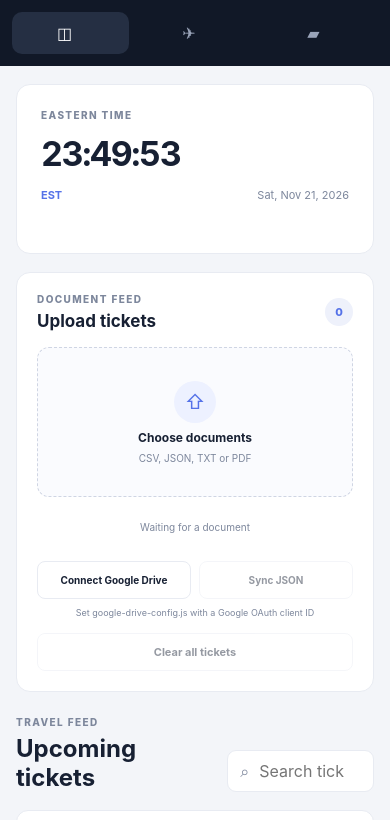
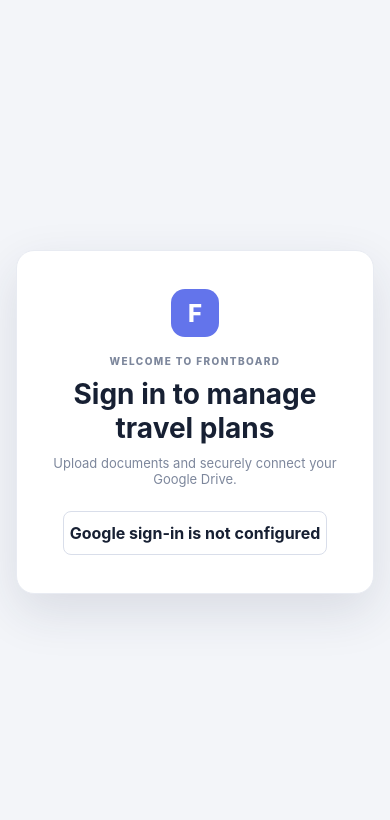
Before and after one commit to careerelevate/FrontBoard, a plain HTML site: page index.html in a window 390 px wide. Shown: the top 820 px of the page. Drawn offline with Linux system fonts and the light colour scheme.

Commit message:
Add Google account sign-in page
Co-authored-by: Copilot <223556219+Copilot@users.noreply.github.com>

```diff
--- a/index.html
+++ b/index.html
@@ -12,6 +12,20 @@
     <script src="script.js" defer></script>
   </head>
   <body>
+    <section class="sign-in-screen" id="sign-in-screen" aria-label="Sign in">
+      <div class="sign-in-card">
+        <span class="sign-in-brand" aria-hidden="true">F</span>
+        <p class="eyebrow">WELCOME TO FRONTBOARD</p>
+        <h1>Sign in to manage travel plans</h1>
+        <p>Upload documents and securely connect your Google Drive.</p>
+        <div id="google-sign-in"></div>
+        <button class="sign-in-fallback" id="google-sign-in-fallback" type="button">
+          Continue with Google
+        </button>
+      </div>
+    </section>
+
+    <div class="app-shell" id="app-shell" hidden>
     <aside class="sidebar">
       <a class="brand" href="#" aria-label="FrontBoard home">
         <span class="brand-mark">F</span>
@@ -111,5 +125,6 @@
         </section>
       </aside>
     </main>
+    </div>
   </body>
 </html>
--- a/script.js
+++ b/script.js
@@ -15,6 +15,18 @@ let activeFilter = "All tickets";
 let driveAccessToken = null;
 let travelPlanFolderId = null;
 let googleTokenClient = null;
+
+const signInScreen = document.querySelector("#sign-in-screen");
+const appShell = document.querySelector("#app-shell");
+const signInFallback = document.querySelector("#google-sign-in-fallback");
+
+signInFallback.addEventListener("click", () => {
+  if (window.google?.accounts?.id) {
+    window.google.accounts.id.prompt();
+  } else {
+    driveStatus.textContent = "Google Sign-In could not load";
+  }
+});
 
 function updateClock() {
   const now = new Date();
@@ -97,9 +109,38 @@ syncDrive.addEventListener("click", syncFromGoogleDrive);
 
 window.addEventListener("load", initializeGoogleDrive);
 
+function handleGoogleCredential(response) {
+  try {
+    const payload = JSON.parse(decodeURIComponent(escape(atob(response.credential.split(".")[1].replace(/-/g, "+").replace(/_/g, "/")))));
+    const name = payload.name || payload.email || "Google user";
+    localStorage.setItem("frontboard-user", JSON.stringify({ name, email: payload.email || "", picture: payload.picture || "" }));
+    showSignedInUser({ name, email: payload.email || "", picture: payload.picture || "" });
+  } catch (error) {
+    driveStatus.textContent = "Google sign-in could not be read";
+  }
+}
+
+function showSignedInUser(user) {
+  signInScreen.hidden = true;
+  appShell.hidden = false;
+  const footerName = document.querySelector(".sidebar-footer strong");
+  const footerRole = document.querySelector(".sidebar-footer small");
+  const avatar = document.querySelector(".sidebar-footer .avatar");
+  if (footerName) footerName.textContent = user.name;
+  if (footerRole) footerRole.textContent = user.email || "Travel desk";
+  if (avatar) {
+    avatar.textContent = user.name.split(/\s+/).map((part) => part[0]).join("").slice(0, 2).toUpperCase();
+  }
+}
+
+const savedUser = JSON.parse(localStorage.getItem("frontboard-user") || "null");
+if (savedUser) showSignedInUser(savedUser);
+
 function initializeGoogleDrive() {
   const config = window.FRONTBOARD_DRIVE_CONFIG;
   if (!config?.clientId) {
+    signInFallback.textContent = "Google sign-in is not configured";
+    signInFallback.disabled = true;
     driveStatus.textContent = "Set google-drive-config.js with a Google OAuth client ID";
     return;
   }
@@ -107,6 +148,19 @@ function initializeGoogleDrive() {
     driveStatus.textContent = "Google Identity Services could not load";
     return;
   }
+
+  window.google.accounts.id.initialize({
+    client_id: config.clientId,
+    callback: handleGoogleCredential
+  });
+  window.google.accounts.id.renderButton(document.querySelector("#google-sign-in"), {
+    theme: "outline",
+    size: "large",
+    shape: "pill",
+    text: "continue_with",
+    width: 220
+  });
+  signInFallback.hidden = true;
 
   googleTokenClient = window.google.accounts.oauth2.initTokenClient({
     client_id: config.clientId,
--- a/styles.css
+++ b/styles.css
@@ -16,8 +16,6 @@
 body {
   margin: 0;
   min-height: 100vh;
-  display: grid;
-  grid-template-columns: 220px 1fr;
   background: var(--bg);
   color: var(--text);
   font-family: Inter, "Segoe UI", Arial, sans-serif;
@@ -25,6 +23,50 @@ body {
 
 button, input { font: inherit; }
 button { cursor: pointer; }
+
+.sign-in-screen {
+  position: fixed;
+  z-index: 100;
+  inset: 0;
+  display: grid;
+  place-items: center;
+  background: #f3f5f9;
+}
+.sign-in-card {
+  width: min(420px, calc(100% - 32px));
+  display: grid;
+  justify-items: center;
+  border: 1px solid var(--line);
+  border-radius: 18px;
+  padding: 38px 32px;
+  background: var(--panel);
+  box-shadow: 0 18px 50px rgba(31,40,70,.12);
+  text-align: center;
+}
+.sign-in-brand {
+  display: grid;
+  width: 48px;
+  height: 48px;
+  place-items: center;
+  margin-bottom: 18px;
+  border-radius: 14px;
+  background: #6374eb;
+  color: #fff;
+  font-size: 24px;
+  font-weight: 800;
+}
+.sign-in-card h1 { max-width: 330px; margin: 4px 0 10px; font-size: 28px; }
+.sign-in-card > p:not(.eyebrow) { max-width: 320px; margin: 0 0 24px; color: var(--muted); font-size: 13px; }
+.sign-in-fallback {
+  min-width: 220px;
+  height: 44px;
+  border: 1px solid #d9deea;
+  border-radius: 8px;
+  background: #fff;
+  color: var(--text);
+  font-weight: 750;
+}
+.app-shell { min-height: 100vh; display: grid; grid-template-columns: 220px 1fr; }
 
 .sidebar {
   position: sticky;
@@ -395,7 +437,7 @@ h2 { font-size: 17px; }
 }
 
 @media (max-width: 1080px) {
-  body { grid-template-columns: 74px 1fr; }
+  .app-shell { grid-template-columns: 74px 1fr; }
   .sidebar { padding-inline: 12px; }
   .brand { justify-content: center; margin-inline: 0; }
   .brand > span:last-child, .nav-item { font-size: 0; }
@@ -407,7 +449,7 @@ h2 { font-size: 17px; }
 }
 
 @media (max-width: 820px) {
-  body { display: block; }
+  .app-shell { display: block; }
   .sidebar {
     position: static;
     height: auto;
```
Also changed, not shown: 1 other file.
